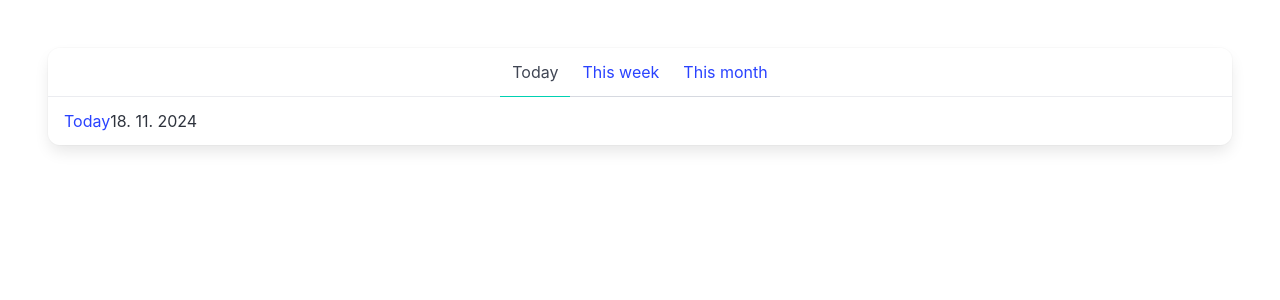
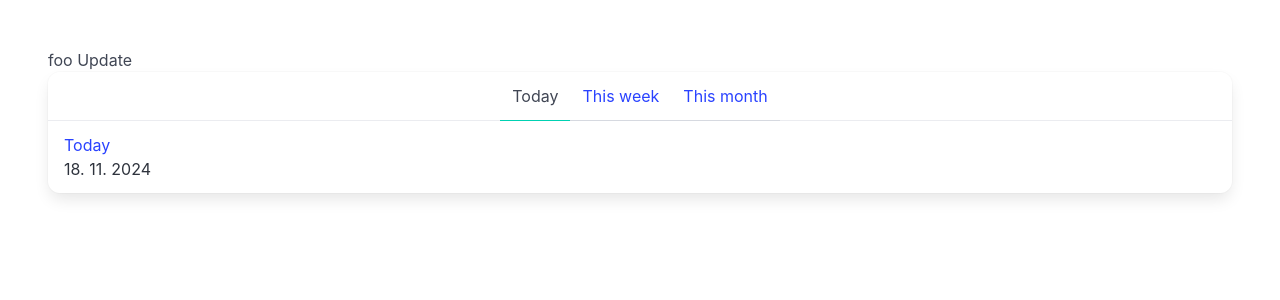
Before and after one commit to Krummhaus/vue-first, a Vue app: page / in a window 1280 px wide. Shown: the top 300 px of the page. Built offline with nearby package versions, Linux system fonts and the light colour scheme.

Commit message:
Reactive Store

```diff
--- a/src/components/Timeline.vue
+++ b/src/components/Timeline.vue
@@ -1,12 +1,16 @@
 <script setup lang="ts">
 // every variable defined here will be automaticaly avilible in <template>
 import { ref, computed } from "vue";
-import { Post, today, thisWeek, thisMonth } from "../posts"
+import { TimelinePost, today, thisWeek, thisMonth } from "../posts"
 import { DateTime } from "luxon";
+import  TimelineItem from './TimelineItem.vue'
+import { usePosts } from "../stores/posts";
 
 // Own type the long way
 // type Period = "Today" | "This week" | "This month"
 // const periods: Period[] = ["Today", "This week", "This month"];
+
+const postsStore = usePosts()
 
 // Own type short way
 const periods = ["Today", "This week", "This month"] as const;
@@ -15,7 +19,7 @@ type Period = typeof periods[number];
 const selectedPeriod = ref<Period>("Today");
 
 // We can use '.reduce' instead of '.map' + '.filter'
-const posts = computed(() => {
+const posts = computed<TimelinePost[]>(() => {
   return [today, thisWeek, thisMonth]
   .map(post => {
     return {
@@ -41,6 +45,8 @@ function selectPeriod (period: Period) {
 </script>
 
 <template>
+  {{ postsStore.getState().foo }}
+  <button @click="postsStore.updateFoo('bar')">Update</button>
   <nav class="is-primary panel">
     <!-- {{ selectedPeriod }} -->
     <span class="panel-tabs">
@@ -54,9 +60,7 @@ function selectPeriod (period: Period) {
       </a>
     </span>
 
-    <a v-for="post of posts" :key="post.id" class="panel-block">
-      <a>{{  post.title }}</a>
-      <div>{{  post.created.toFormat("d. M. y") }}</div>
-    </a>
+    <TimelineItem v-for="post of posts" :key="post.id" :post="post" />
+
   </nav>
 </template>
--- /dev/null
+++ b/src/components/TimelineItem.vue
@@ -0,0 +1,15 @@
+<script setup lang="ts">
+import { TimelinePost } from '../posts'
+
+defineProps<{
+    post: TimelinePost
+}>()
+</script>
+
+<template>
+
+    <a class="panel-block is-flex is-flex-direction-column is-align-items-flex-start">
+      <a>{{ post.title }}&nbsp;</a>
+      <div>{{ post.created.toFormat("d. M. y") }}</div>
+    </a>
+</template>
--- a/src/posts.ts
+++ b/src/posts.ts
@@ -5,6 +5,10 @@ export interface Post {
     id: string
     title: string
     created: string
+}
+
+export interface TimelinePost extends Omit<Post, 'created'> {
+    created: DateTime
 }
 
 export const today: Post = {
--- /dev/null
+++ b/src/stores/posts.ts
@@ -0,0 +1,36 @@
+import { reactive, readonly } from "vue"
+
+// ref number, string
+// computed
+// reactive {}, Map, Set
+
+interface PostsState {
+    foo: string
+}
+
+export class PostsStore {
+    #state: PostsState
+
+    constructor () {
+        this.#state = reactive<PostsState>({
+            foo: 'foo'
+        })
+    }
+
+    getState () {
+        return readonly(this.#state)
+    }
+
+    updateFoo (foo: string){
+        this.#state.foo = foo
+    }
+}
+
+const store = new PostsStore()
+
+// store.updateFoo("bar")
+
+// Use functions or inject/provide
+export function usePosts () {
+    return store
+}
```
